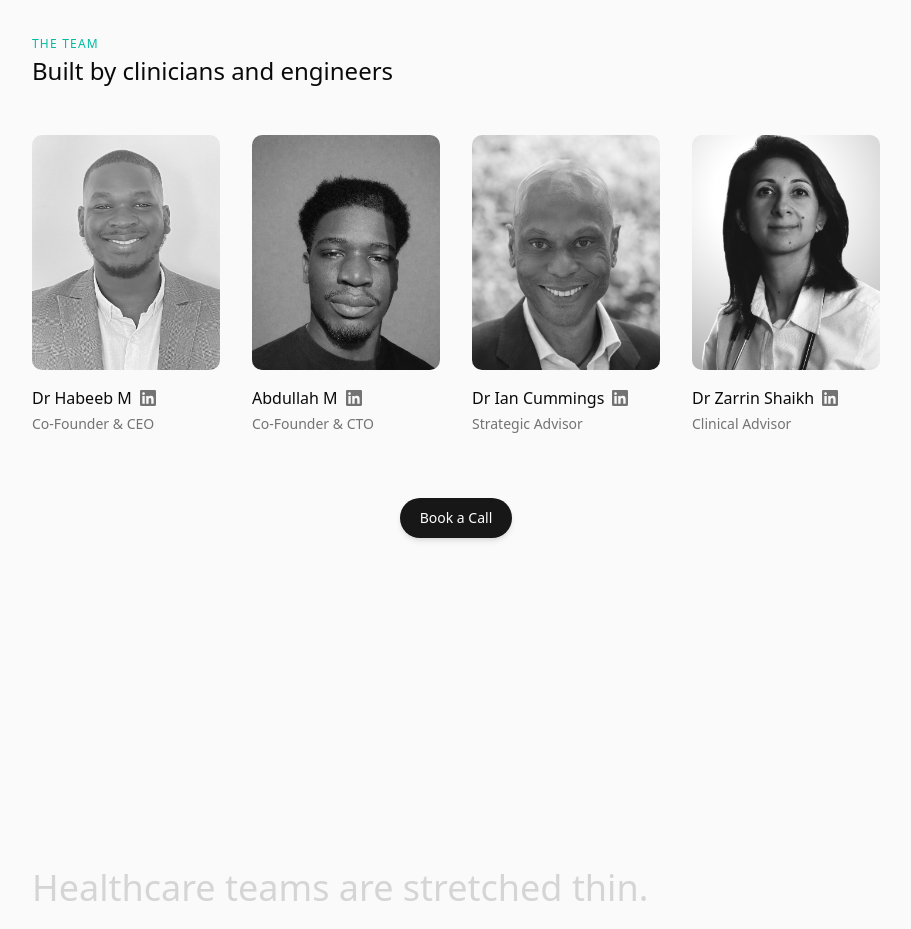
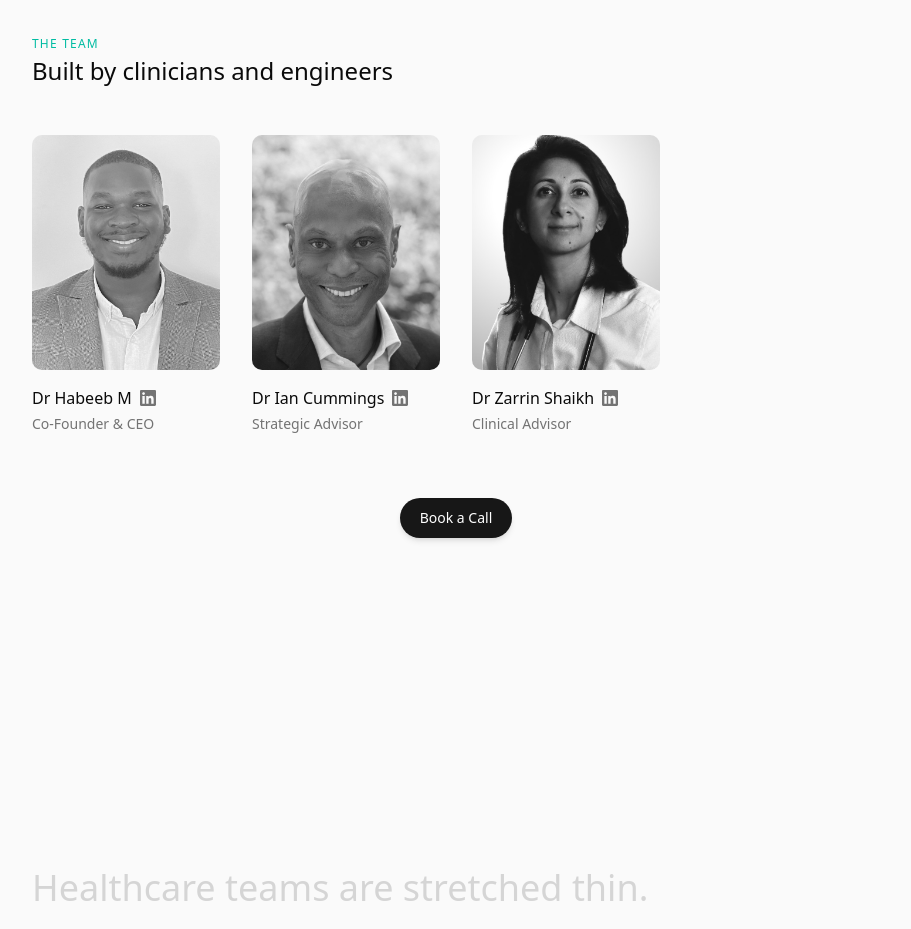
Before and after one commit to qdr-health/landing-page, a Next.js app: page / in a window 1280 px wide. Shown: the part 1800-2729 px from the top of the page, without its empty margins (184-1095 px from the left). Built offline with nearby package versions, Linux system fonts and the light colour scheme; no server answers.

Commit message:
remove Abdullah

```diff
--- a/app/layout.tsx
+++ b/app/layout.tsx
@@ -15,6 +15,7 @@ const geistMono = Geist_Mono({
 });
 
 export const metadata: Metadata = {
+  metadataBase: new URL("https://qdrhealth.com"),
   title: "QDR Health",
   description:
     "Clinicians and engineers building AI for better patient care. Toju is an AI voice agent for proactive patient outreach and triage.",
--- a/components/sections/team.tsx
+++ b/components/sections/team.tsx
@@ -30,12 +30,12 @@ const founders: TeamMember[] = [
     image: "/founders/1701431008808.jpeg",
     linkedin: "https://www.linkedin.com/in/habeeb-kamal-b31716166/",
   },
-  {
-    name: "Abdullah M",
-    role: "Co-Founder & CTO",
-    image: "/founders/1769194285669.png",
-    linkedin: "https://www.linkedin.com/in/abdullah-m-2a1677167/",
-  },
+  // {
+  //   name: "Abdullah M",
+  //   role: "Co-Founder & CTO",
+  //   image: "/founders/1769194285669.png",
+  //   linkedin: "https://www.linkedin.com/in/abdullah-m-2a1677167/",
+  // },
 ];
 
 const clinicalFounders: TeamMember[] = [
@@ -107,8 +107,17 @@ export function Team() {
       </div>
 
       <div className="mt-16 flex justify-center">
-        <Button variant="default" className="text-white dark:text-black rounded-full">
-          <Link href="https://cal.com/habeeb-kamal-3tea7c/30min" target="_blank" rel="noopener noreferrer">Book a Call</Link>
+        <Button
+          variant="default"
+          className="text-white dark:text-black rounded-full"
+        >
+          <Link
+            href="https://cal.com/habeeb-kamal-3tea7c/30min"
+            target="_blank"
+            rel="noopener noreferrer"
+          >
+            Book a Call
+          </Link>
         </Button>
       </div>
     </section>
```
